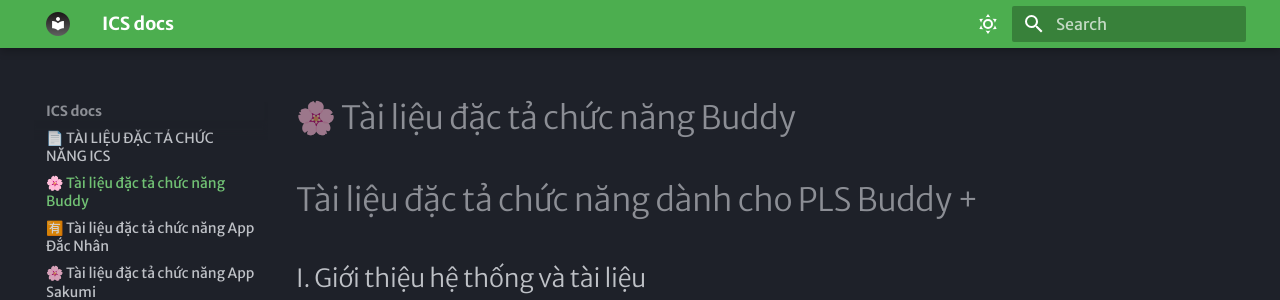
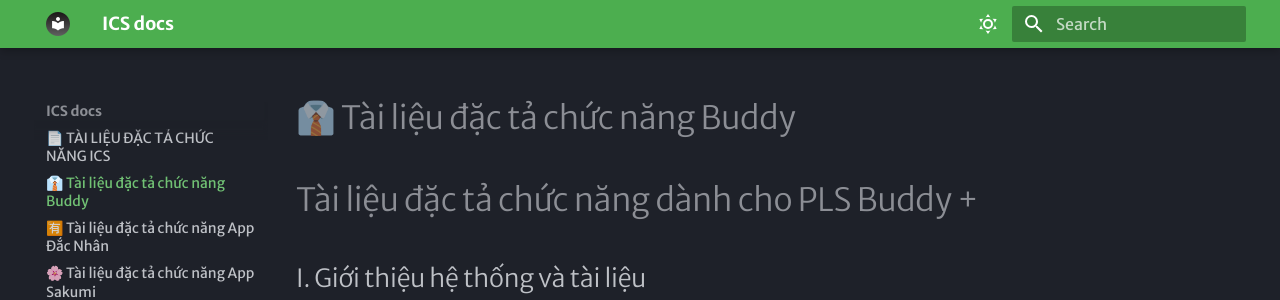
Before and after one commit to yeusone98/Function_Specification_ICS, an MkDocs documentation site: the page built from docs/Buddy.md, in a window 1280 px wide and 900 px high. Shown: the top 300 px of the window. Built offline with MkDocs 1.6.1 and Material for MkDocs 9.7.7, drawn with Linux system fonts in a browser that asks for light colours; some web fonts are replaced.

```diff
--- a/docs/Buddy.md
+++ b/docs/Buddy.md
@@ -1,4 +1,4 @@
-# 🌸 Tài liệu đặc tả chức năng Buddy
+# 👔 Tài liệu đặc tả chức năng Buddy
 
 # Tài liệu đặc tả chức năng dành cho PLS Buddy +
 ## I. Giới thiệu hệ thống và tài liệu
```
